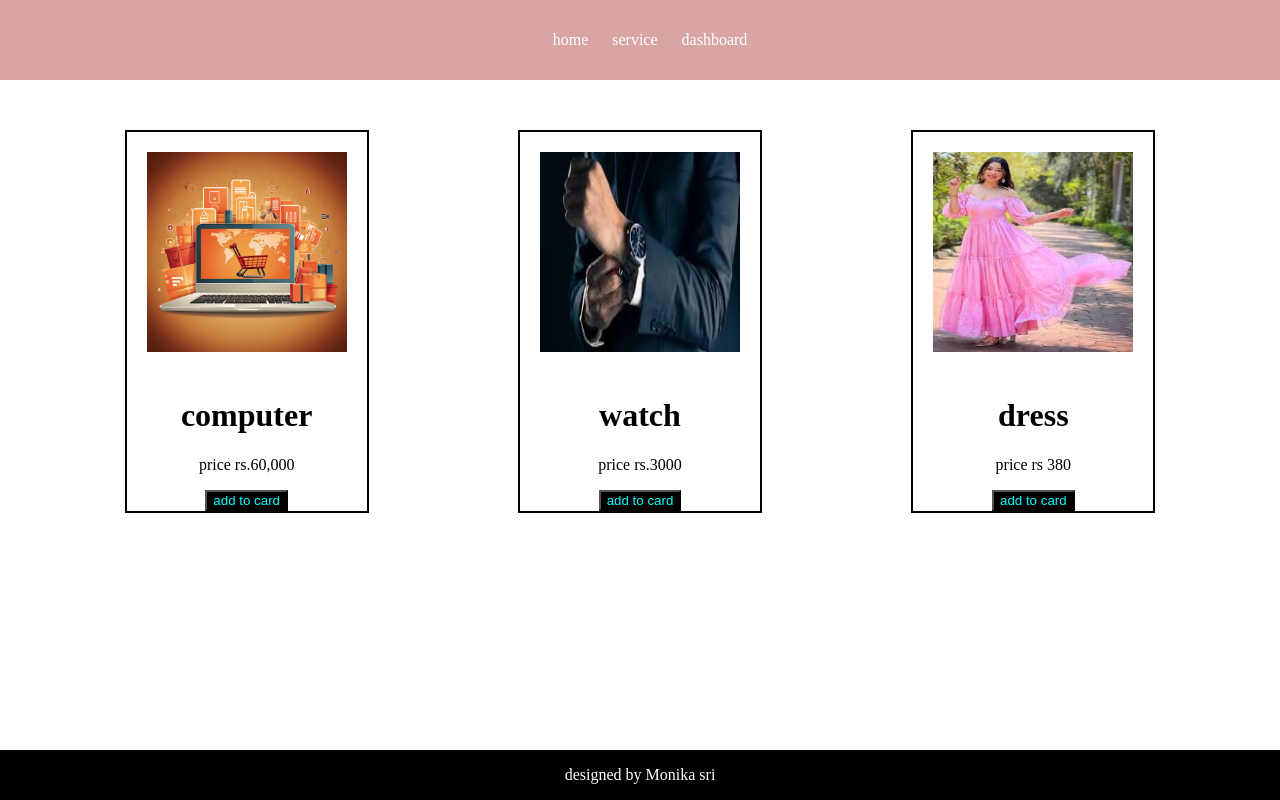
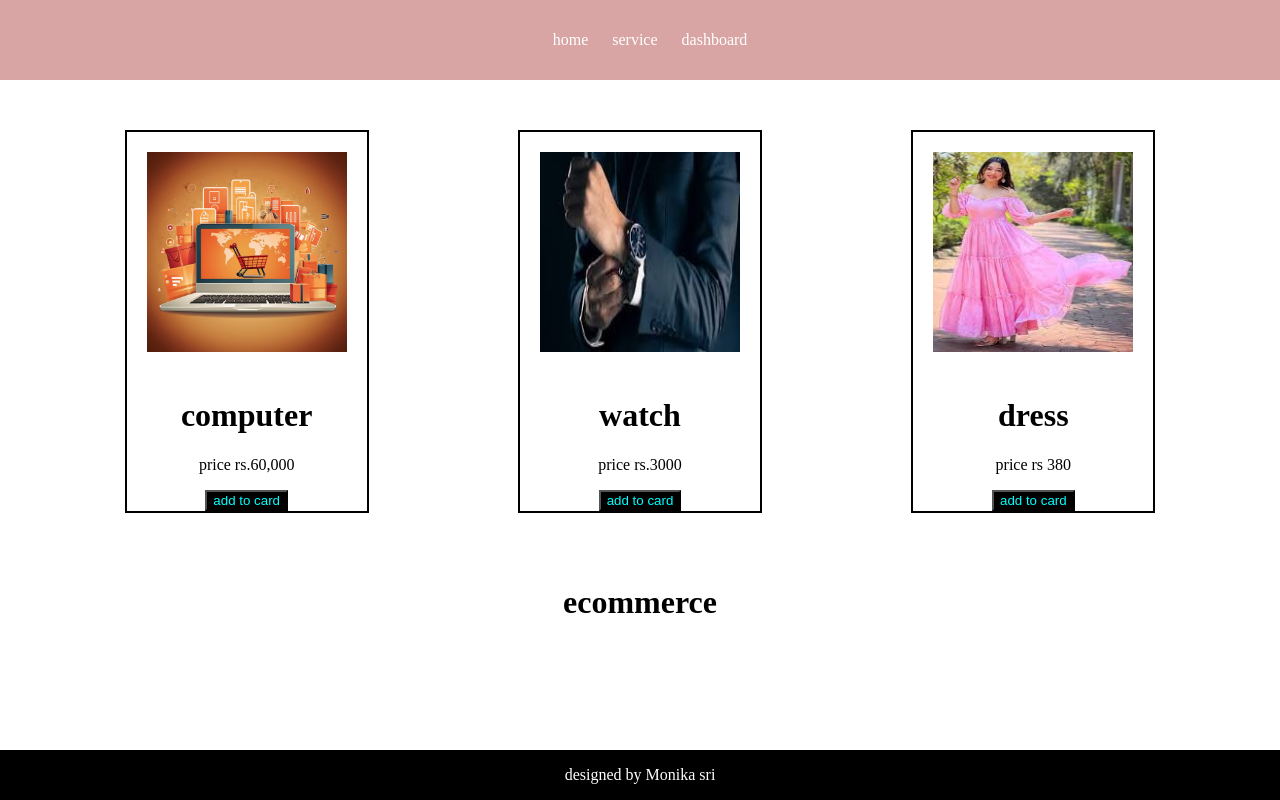
Before and after one commit to Mamo2829/monika, a plain HTML site: page index.html in a window 1280 px wide. Drawn offline with Linux system fonts and the light colour scheme.

Commit message:
file add

```diff
--- a/index.html
+++ b/index.html
@@ -44,6 +44,8 @@
         <p>designed by Monika sri</p>
     </footer>
 
+    <h1>ecommerce</h1>
+
 
 </body>
 </html>
```
